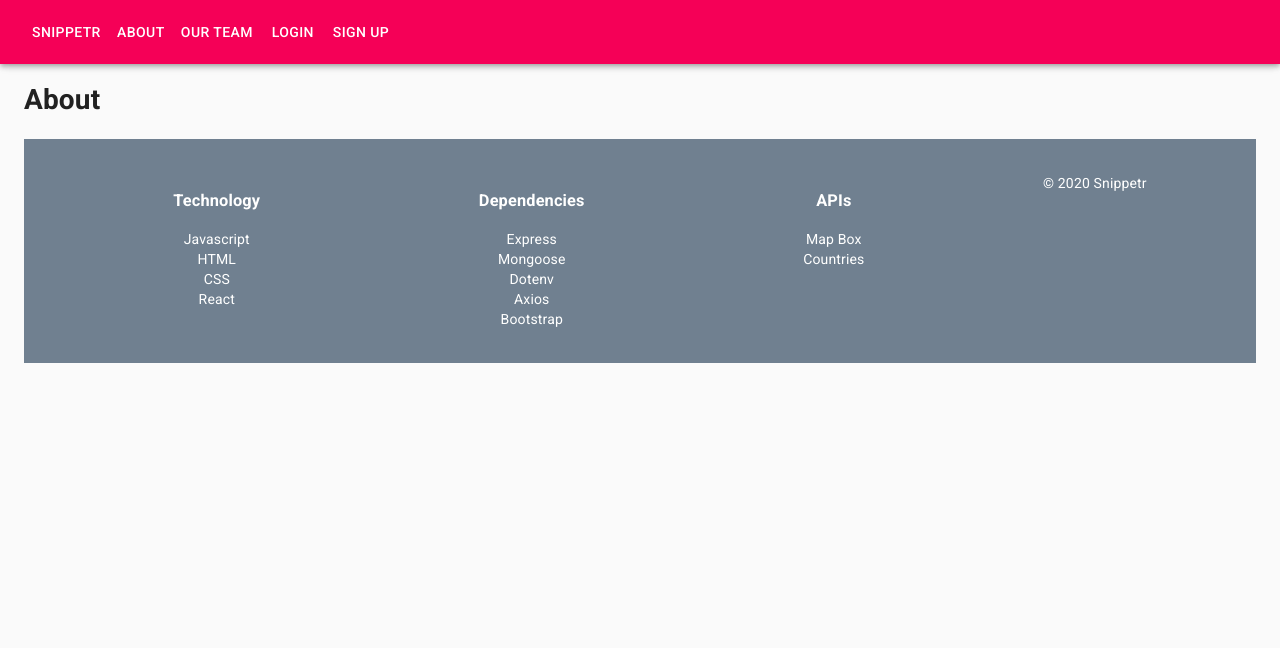
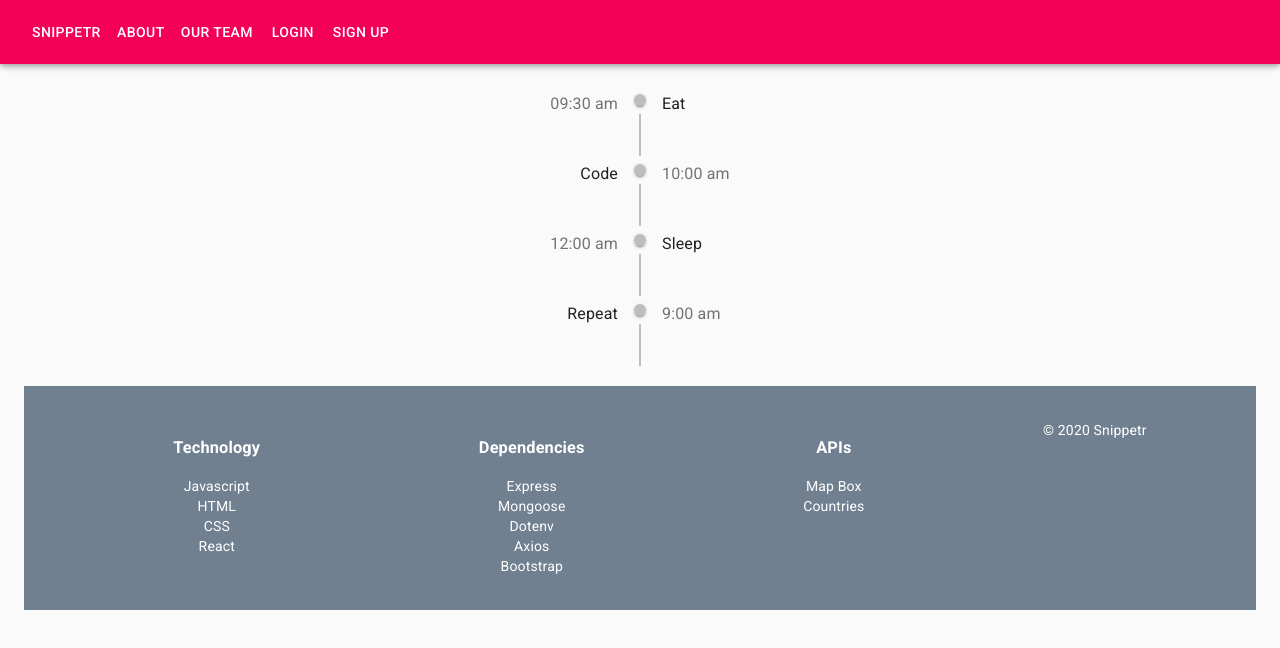
Before and after one commit to lohwilson/project_snippetr, a React (Create React App) app in the folder frontend/: page /about in a window 1280 px wide. Shown: the top 648 px of the page. Built offline with nearby package versions, Linux system fonts and the light colour scheme.

Commit message:
added timeline about, favourite icon in listallsnippets

```diff
--- a/frontend/src/components/general/About.js
+++ b/frontend/src/components/general/About.js
@@ -1,13 +1,69 @@
-import React, { Component } from 'react'
+import React, { Component } from 'react';
+import Timeline from '@material-ui/lab/Timeline';
+import TimelineItem from '@material-ui/lab/TimelineItem';
+import TimelineSeparator from '@material-ui/lab/TimelineSeparator';
+import TimelineConnector from '@material-ui/lab/TimelineConnector';
+import TimelineContent from '@material-ui/lab/TimelineContent';
+import TimelineDot from '@material-ui/lab/TimelineDot';
+import TimelineOppositeContent from '@material-ui/lab/TimelineOppositeContent';
+import Typography from '@material-ui/core/Typography';
 
 export class About extends Component {
   render() {
     return (
-      <div>
-        <h1>About</h1>
-        <p></p>
-      </div>
-    )
+      <React.Fragment>
+        <Timeline align="alternate">
+          <TimelineItem>
+            <TimelineOppositeContent>
+              <Typography color="textSecondary">09:30 am</Typography>
+            </TimelineOppositeContent>
+            <TimelineSeparator>
+              <TimelineDot />
+              <TimelineConnector />
+            </TimelineSeparator>
+            <TimelineContent>
+              <Typography>Eat</Typography>
+            </TimelineContent>
+          </TimelineItem>
+          <TimelineItem>
+            <TimelineOppositeContent>
+              <Typography color="textSecondary">10:00 am</Typography>
+            </TimelineOppositeContent>
+            <TimelineSeparator>
+              <TimelineDot />
+              <TimelineConnector />
+            </TimelineSeparator>
+            <TimelineContent>
+              <Typography>Code</Typography>
+            </TimelineContent>
+          </TimelineItem>
+          <TimelineItem>
+            <TimelineOppositeContent>
+              <Typography color="textSecondary">12:00 am</Typography>
+            </TimelineOppositeContent>
+            <TimelineSeparator>
+              <TimelineDot />
+              <TimelineConnector />
+            </TimelineSeparator>
+            <TimelineContent>
+              <Typography>Sleep</Typography>
+            </TimelineContent>
+          </TimelineItem>
+          <TimelineItem>
+            <TimelineOppositeContent>
+              <Typography color="textSecondary">9:00 am</Typography>
+            </TimelineOppositeContent>
+            <TimelineSeparator>
+              <TimelineDot />
+              <TimelineConnector />
+            </TimelineSeparator>
+            <TimelineContent>
+              <Typography>Repeat</Typography>
+            </TimelineContent>
+          </TimelineItem>
+        </Timeline>
+      </React.Fragment>
+    );
   }
 }
 
--- a/frontend/src/components/snippets/ListAllSnippets.js
+++ b/frontend/src/components/snippets/ListAllSnippets.js
@@ -1,51 +1,69 @@
-import React, { Component } from 'react'
+import React, { Component } from "react";
 import { Link } from "react-router-dom";
 import axios from "axios";
+import FormControlLabel from '@material-ui/core/FormControlLabel';
+import Checkbox from '@material-ui/core/Checkbox';
+import Favorite from '@material-ui/icons/Favorite';
+import FavoriteBorder from '@material-ui/icons/FavoriteBorder';
+
 
 export class ListAllSnippets extends Component {
-  constructor(props){
-    super(props)
+  constructor(props) {
+    super(props);
     this.state = {
-      snippets: []
-    }
+      snippets: [],
+    };
   }
-  componentDidMount(){
-    console.log('dashboard mounted');
-    axios.get('http://localhost:4000/snippetr')
-      .then(res => {
-        console.log(res.data)
-        this.setState({
-          snippets: res.data
-        })
-      })
+  componentDidMount() {
+    console.log("dashboard mounted");
+    axios.get("http://localhost:4000/snippetr").then((res) => {
+      console.log(res.data);
+      this.setState({
+        snippets: res.data,
+      });
+    });
   }
 
   render() {
     const { snippets } = this.state;
     const allSnippets = snippets.length ? (
-      snippets.map(snippet => {
+      snippets.map((snippet) => {
         return (
           <div>
-            <Link to={{ pathname:'/snippet/' + snippet._id, snippet: snippet, key: snippet._id}} >
+            <Link
+              to={{
+                pathname: "/snippet/" + snippet._id,
+                snippet: snippet,
+                key: snippet._id,
+              }}
+            >
               <span>{snippet.title}</span>
             </Link>
             <p>{snippet.story}</p>
-            <img src={snippet.image} alt="userImage"/>
+            <img src={snippet.image} alt="userImage" />
+            <FormControlLabel
+              control={
+                <Checkbox
+                  icon={<FavoriteBorder />}
+                  checkedIcon={<Favorite />}
+                  name="checkedH"
+                />
+              }
+              label="Custom icon"
+            />
           </div>
-        )
+        );
       })
     ) : (
       <div> No post yet </div>
-      )
+    );
     return (
       <div>
         <h1>List all snippets</h1>
-        <div>
-          {allSnippets}
-        </div>
+        <div>{allSnippets}</div>
       </div>
-    )
+    );
   }
 }
 
-export default ListAllSnippets
+export default ListAllSnippets;
--- a/frontend/src/components/user/SignUp.js
+++ b/frontend/src/components/user/SignUp.js
@@ -54,9 +54,6 @@ export class SignUp extends Component {
       password: "",
       confirmPassword: ""
     })
-
-
-
   };
 
   render() {
```
